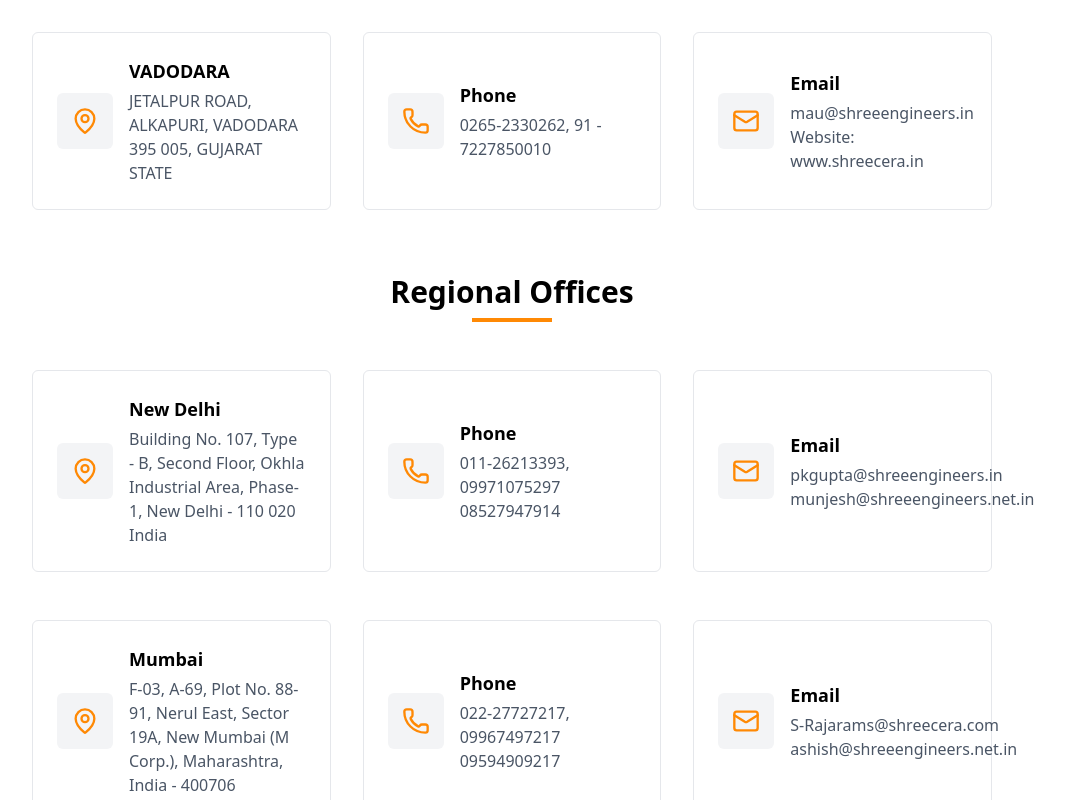
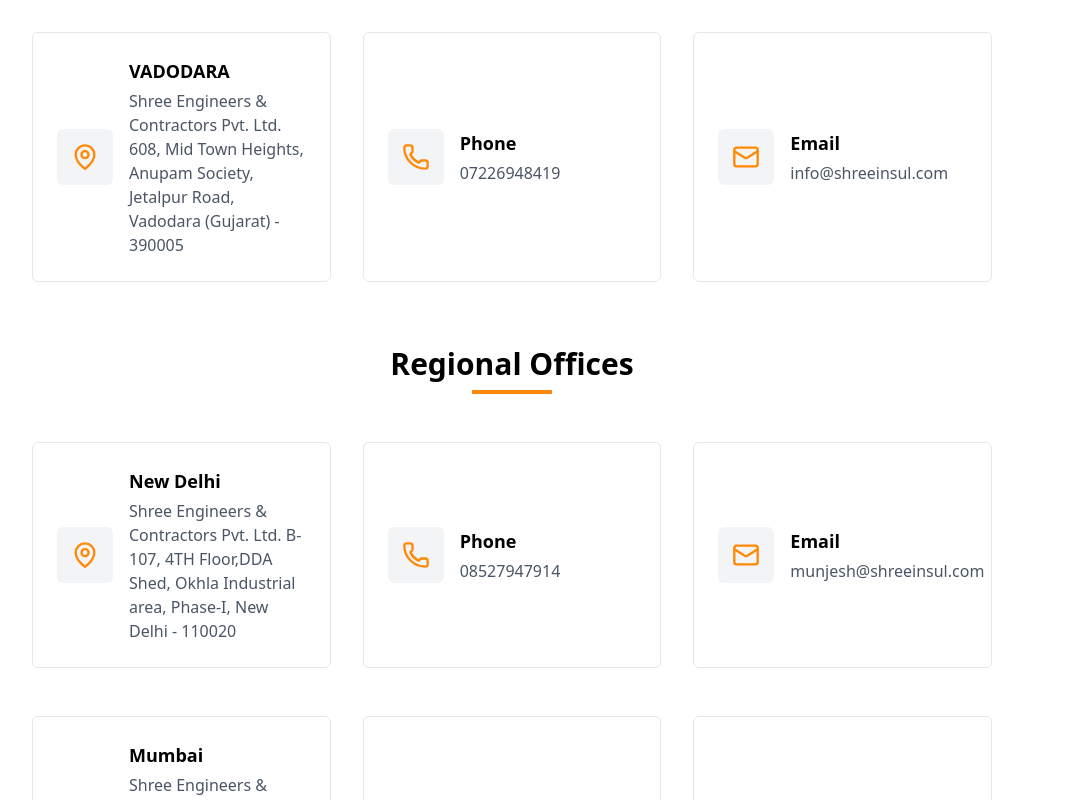
Before and after one commit to Tech-Avrach-Official/Shree-Engineers, a React (Vite) app: page /contact in a window 1280 px wide. Shown: the part 1660-2460 px from the top of the page, without its empty margins (128-1193 px from the left). Built offline with nearby package versions, Linux system fonts and the light colour scheme.

Commit message:
feat: update images and styles in Home, GridSection, and HomeService components for enhanced visual appeal; comment out unused components

```diff
--- a/src/components/contact/ContactPage.jsx
+++ b/src/components/contact/ContactPage.jsx
@@ -20,7 +20,9 @@
       {/* Header Section */}
       <div className="mb-16">
         <h1 className="text-lg text-center font-semibold">CONTACT US</h1>
-        <h2 className="text-4xl font-bold text-center mt-2">We Are Ready To Help You</h2>
+        <h2 className="text-4xl font-bold text-center mt-2">
+          We Are Ready To Help You
+        </h2>
         <div className="flex justify-center mt-2 mb-12">
           <div className="w-20 h-1 bg-orange-400"></div>
         </div>
@@ -35,7 +37,10 @@
             </div>
             <div>
               <h3 className="font-semibold text-lg mb-1">Corporate Offices</h3>
-              <p className="text-gray-600">416, Prem Trade Centre, Maharani Road, Indore [M.P] 452 007, INDIA</p>
+              <p className="text-gray-600">
+                416, Prem Trade Centre, Maharani Road, Indore [M.P] 452 007,
+                INDIA
+              </p>
             </div>
           </div>
 
@@ -82,7 +87,10 @@
             </div>
             <div>
               <h3 className="font-semibold text-lg mb-1">Madhya Pradesh</h3>
-              <p className="text-gray-600">416, Prem Trade Centre, Maharani Road, Indore, Madhya Pradesh, India 452007</p>
+              <p className="text-gray-600">
+                416, Prem Trade Centre, Maharani Road, Indore, Madhya Pradesh,
+                India 452007
+              </p>
             </div>
           </div>
 
@@ -131,7 +139,10 @@
             </div>
             <div>
               <h3 className="font-semibold text-lg mb-1">Madhya Pradesh</h3>
-              <p className="text-gray-600">Smart Industrial Park Natrip, Plot No. 72, near NATRAX, Pithampur, Asukhedi, Madhya Pradesh 454775</p>
+              <p className="text-gray-600">
+                Smart Industrial Park Natrip, Plot No. 72, near NATRAX,
+                Pithampur, Asukhedi, Madhya Pradesh 454775
+              </p>
             </div>
           </div>
 
@@ -179,7 +190,10 @@
             </div>
             <div>
               <h3 className="font-semibold text-lg mb-1">VADODARA</h3>
-              <p className="text-gray-600">JETALPUR ROAD, ALKAPURI, VADODARA 395 005, GUJARAT STATE</p>
+              <p className="text-gray-600">
+                Shree Engineers & Contractors Pvt. Ltd. 608, Mid Town Heights,
+                Anupam Society, Jetalpur Road, Vadodara (Gujarat) - 390005
+              </p>
             </div>
           </div>
 
@@ -191,7 +205,7 @@
             </div>
             <div>
               <h3 className="font-semibold text-lg mb-1">Phone</h3>
-              <p className="text-gray-600">0265-2330262, 91 - 7227850010</p>
+              <p className="text-gray-600">07226948419</p>
             </div>
           </div>
 
@@ -203,8 +217,8 @@
             </div>
             <div>
               <h3 className="font-semibold text-lg mb-1">Email</h3>
-              <p className="text-gray-600">mau@shreeengineers.in</p>
-              <p className="text-gray-600">Website: www.shreecera.in</p>
+              <p className="text-gray-600">info@shreeinsul.com</p>
+              {/* <p className="text-gray-600">Website: www.shreecera.in</p> */}
             </div>
           </div>
         </div>
@@ -228,7 +242,13 @@
             </div>
             <div>
               <h3 className="font-semibold text-lg mb-1">New Delhi</h3>
-              <p className="text-gray-600">Building No. 107, Type - B, Second Floor, Okhla Industrial Area, Phase-1, New Delhi - 110 020 India</p>
+              <p className="text-gray-600">
+              Shree Engineers & Contractors Pvt. Ltd.
+						B-107, 4TH Floor,DDA Shed,
+						Okhla Industrial area, Phase-I,
+						New Delhi - 110020
+
+              </p>
             </div>
           </div>
 
@@ -240,8 +260,8 @@
             </div>
             <div>
               <h3 className="font-semibold text-lg mb-1">Phone</h3>
-              <p className="text-gray-600">011-26213393, 09971075297</p>
               <p className="text-gray-600">08527947914</p>
+              {/* <p className="text-gray-600">08527947914</p> */}
             </div>
           </div>
 
@@ -253,8 +273,8 @@
             </div>
             <div>
               <h3 className="font-semibold text-lg mb-1">Email</h3>
-              <p className="text-gray-600">pkgupta@shreeengineers.in</p>
-              <p className="text-gray-600">munjesh@shreeengineers.net.in</p>
+              <p className="text-gray-600">munjesh@shreeinsul.com</p>
+              {/* <p className="text-gray-600">munjesh@shreeengineers.net.in</p> */}
             </div>
           </div>
         </div>
@@ -269,7 +289,11 @@
             </div>
             <div>
               <h3 className="font-semibold text-lg mb-1">Mumbai</h3>
-              <p className="text-gray-600">F-03, A-69, Plot No. 88-91, Nerul East, Sector 19A, New Mumbai (M Corp.), Maharashtra, India - 400706</p>
+              <p className="text-gray-600">
+              Shree Engineers & Contractors Pvt. Ltd.
+						C-501, Groma House, Opp. Dana Bazaar, APMC Market-2
+						Sector 19A, Vashi Navi Mumbai-400 705
+              </p>
             </div>
           </div>
 
@@ -281,8 +305,8 @@
             </div>
             <div>
               <h3 className="font-semibold text-lg mb-1">Phone</h3>
-              <p className="text-gray-600">022-27727217, 09967497217</p>
-              <p className="text-gray-600">09594909217</p>
+              <p className="text-gray-600">+91 9819568508 / 8169763852</p>
+              {/* <p className="text-gray-600">09594909217</p> */}
             </div>
           </div>
 
@@ -294,8 +318,8 @@
             </div>
             <div>
               <h3 className="font-semibold text-lg mb-1">Email</h3>
-              <p className="text-gray-600">S-Rajarams@shreecera.com</p>
-              <p className="text-gray-600">ashish@shreeengineers.net.in</p>
+              <p className="text-gray-600">vpandey@shreeinsul.com</p>
+              {/* <p className="text-gray-600">ashish@shreeengineers.net.in</p> */}
             </div>
           </div>
         </div>
@@ -365,8 +389,6 @@
             </div>
           </div> */}
 
-
-
           <div className="flex items-center p-6 border border-gray-200 rounded-md">
             <div className="flex-shrink-0 mr-4">
               <div className="w-14 h-14 bg-gray-100 rounded-md flex items-center justify-center">
@@ -375,7 +397,9 @@
             </div>
             <div>
               <h3 className="font-semibold text-lg mb-1">Email</h3>
-              <p className="text-gray-600">jmaulchennai@shreeengineers.net.in</p>
+              <p className="text-gray-600">
+                jmaulchennai@shreeengineers.net.in
+              </p>
               <p className="text-gray-600">jmr@shreecera.co.in</p>
             </div>
           </div>
--- a/src/components/home/Hero.jsx
+++ b/src/components/home/Hero.jsx
@@ -16,7 +16,7 @@
   const slides = [
     {
       id: 1,
-      image: 'https://images.unsplash.com/photo-1575936123452-b67c3203c357?fm=jpg&q=60&w=3000&ixlib=rb-4.0.3&ixid=M3wxMjA3fDB8MHxzZWFyY2h8Mnx8aW1hZ2V8ZW58MHx8MHx8fDA%3D',
+      image: 'https://res.cloudinary.com/dhf8eyjee/image/upload/v1742558645/Image-Shree/Home-page/xms0smquypiuv46pyjtw.jpg',
       title: 'Welcome to Our Platform',
       description: 'Discover amazing features and services tailored just for you',
       buttonText: 'Get Started',
@@ -24,20 +24,20 @@
     },
     {
       id: 2,
-      image: 'https://iso.500px.com/wp-content/uploads/2018/05/Blog-marketplace-getty500px-48429366-nologo-3000x2000.png',
+      image: 'https://res.cloudinary.com/dhf8eyjee/image/upload/v1742558596/Image-Shree/Home-page/zmbm7bt6caz0s3dapf5f.jpg',
       title: 'Professional Solutions',
       description: 'We provide top-quality services for all your business needs',
       buttonText: 'Our Services',
       buttonLink: '#services',
     },
-    {
-      id: 3,
-      image: 'https://cdn.pixabay.com/photo/2018/01/14/23/12/nature-3082832_1280.jpg',
-      title: 'Join Our Community',
-      description: 'Connect with thousands of users and grow your network',
-      buttonText: 'Sign Up Now',
-      buttonLink: '#signup',
-    },
+    // {
+    //   id: 3,
+    //   image: 'https://cdn.pixabay.com/photo/2018/01/14/23/12/nature-3082832_1280.jpg',
+    //   title: 'Join Our Community',
+    //   description: 'Connect with thousands of users and grow your network',
+    //   buttonText: 'Sign Up Now',
+    //   buttonLink: '#signup',
+    // },
   ];
 
   return (
@@ -64,7 +64,7 @@
                 alt={slide.title}
                 className="absolute inset-0 w-full h-full object-cover"
               />
-              <div className="absolute inset-0 bg-black opacity-50"></div>
+              <div className="absolute inset-0 bg-black opacity-70"></div>
             </div>
           </SwiperSlide>
         ))}
--- a/src/components/home/Symbol.jsx
+++ b/src/components/home/Symbol.jsx
@@ -28,7 +28,7 @@
     <div className="px-5 md:px-20 lg:px-40 py-10 grid grid-cols-2 md:grid-cols-3 lg:grid-cols-4 gap-5 md:gap-10">
       {symbols.map((symbol, index) => (
         <div key={index}>
-          <img src={symbol.src} className="border-2 border-dashed border-orange-400 p-5 rounded-2xl" alt={symbol.alt} />
+          <img src={symbol.src} className="border-2 border-dashed border-orange-400 p-10 rounded-2xl" alt={symbol.alt} />
           <p className="text-center text-base md:text-xl font-semibold text-orange-400 mt-2 md:mt-5">{symbol.label}</p>
         </div>
       ))}
--- a/src/pages/home/Home.jsx
+++ b/src/pages/home/Home.jsx
@@ -21,7 +21,7 @@
     <HeaderCarousel/>
     <GridSection/>
     <HomeService/>
-    <Symbol/>
+    {/* <Symbol/> */}
     {/* <HomeContent/> */}
     {/* <Service/> */}
     {/* <Info/> */}
```
Also changed, not shown: src/components/home/GridSection.jsx (+4 -4 lines), src/components/home/HomeService.jsx (+12 -12 lines).
